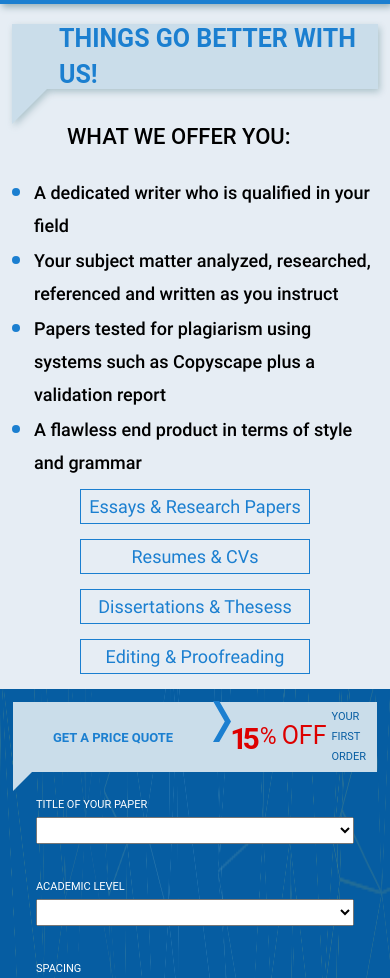
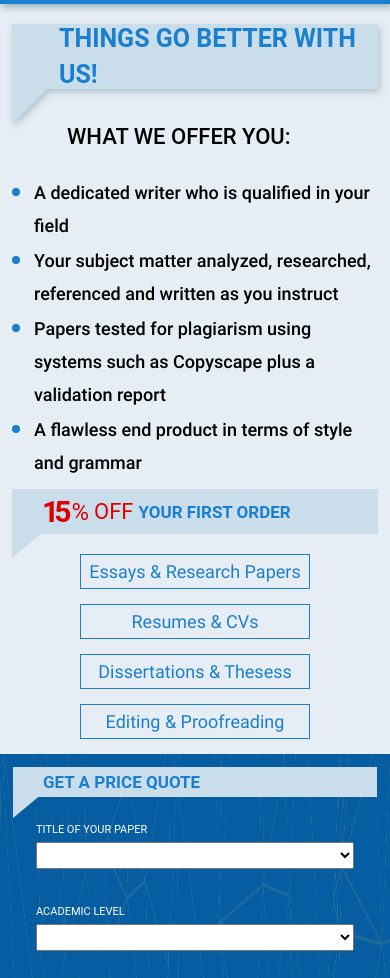
Before and after one commit to dfyreeh/media, a plain HTML site: page index.html in a window 390 px wide. Shown: the part 104-1082 px from the top of the page. Drawn offline with Linux system fonts and the light colour scheme.

Commit message:
11.12.2024

```diff
--- a/index.html
+++ b/index.html
@@ -82,6 +82,9 @@
             </li>
             <li>A flawless end product in terms of style and grammar</li>
           </ul>
+          <div class="price__text price__text-3 baner__price__text col-12 d-block d-sm-none">
+            <h2 class="price__text-3-h2"><span>15</span><span>%</span><span>OFF</span>YOUR FIRST ORDER</h2>
+         </div>
 
           <div class="btn__margen">
             <a href="#" class="btn btn1">Essays & Research Papers</a>
@@ -98,14 +101,13 @@
       <div class="container">
         <div class="row">
           <div class="price__text-container">
-            <div class="price__text col-7">
-              <img src="./img/Arrow.svg" alt="" />
-              <h2>Get a price quote</h2>
-            </div>
-            <div class="OFF col-5">
-              <h2>YOUR FIRST ORDER</h2>
-              <h2><span>15</span><span>%</span><span>OFF</span></h2>
-            </div>
+            <img class="d-none d-sm-block" src="./img/Arrow.svg" alt="">
+             <div class="price__text price__text-2 col-12 col-sm-7">
+                <h2>Get a price quote</h2>
+             </div>
+             <div class="price__text price__text-3 col-5 d-none d-sm-block">
+                <h2 class="price__text-3-h2"><span>15</span><span>%</span><span>OFF</span>YOUR FIRST ORDER</h2>
+             </div>
           </div>
           <div class="row option">
             <label class="label__text" for="">
--- a/style/baner.css
+++ b/style/baner.css
@@ -77,6 +77,22 @@
         text-align: left;
       }
 
+      .baner__price__text{
+        margin-top: 10px;
+        margin-bottom: 10px;
+        position: relative;
+      }
+      .baner__price__text::before {
+        content: "";
+        display: inline-block;
+        width: 0px;
+        height: 0px;
+        border-top: 29px solid #caddea;
+        border-right: 35px solid transparent;
+        position: absolute;
+        top: 40px;
+        left: 0;
+      }
 }
 
 .baner h1::before {
--- a/style/card.css
+++ b/style/card.css
@@ -318,3 +318,31 @@
     margin-bottom: 360px;
   }
 }
+
+@media screen and (max-width: 338px){
+
+  .card-2__img-img-1:hover {
+    content: url(../img/Element4_dark.svg);
+    margin-bottom: 480px;
+  }
+  .card-2__img-img-2:hover {
+    content: url(../img/Element4_dark.svg);
+    margin-bottom: 380px;
+  }
+  .card-2__img-img-3:hover {
+    content: url(../img/Element4_dark.svg);
+    margin-bottom: 480px;
+  }
+  .card-2__img-img-4:hover {
+    content: url(../img/Element4_dark.svg);
+    margin-bottom: 380px;
+  }
+
+}
+
+@media screen and (max-width: 335px) {
+  .card-2__img img {
+    width: 59px;
+  }
+
+}
--- a/style/cards-numbers.css
+++ b/style/cards-numbers.css
@@ -105,7 +105,7 @@
 @media screen and (max-width: 768px) {
   .cards-numbers__h2 h2 {
     font-size: 13px;
-    line-height: 32px;
+    line-height: 13px;
     text-transform: uppercase;
     color: #1b7fd0;
     font-weight: 700;
@@ -134,3 +134,18 @@
   margin-bottom: 7px;
 }
 }
+
+@media screen and (max-width: 335px) {
+
+  .cards-numbers__h2 h2 {
+    font-size: 14px;
+    line-height: 16px;
+    text-transform: uppercase;
+    color: #1b7fd0;
+    font-weight: 700;
+    font-family: "Roboto";
+    text-align: center;
+    margin: 0 auto;
+    z-index: 2;
+}
+}
--- a/style/essay.css
+++ b/style/essay.css
@@ -178,5 +178,5 @@
     color: #000000;
     font-family: "Arial Narrow";
     text-align: left;
+  }
 }
-}
--- a/style/price.css
+++ b/style/price.css
@@ -22,86 +22,191 @@
   position: relative;
 }
 
-.price__text h2::before {
+.price__text-container img {
+  width: 26px;
+  position: absolute;
+  top: 0px;
+  left: 55%;
+}
+
+.price__text {
+  background-color: #caddea;
+  display: flex;
+  align-items: center;
+}
+
+.price__text h2 {
+  display: inline-block;
+  font-size: 22px;
+  text-transform: uppercase;
+  color: #1b7fd0;
+  font-weight: 700;
+  font-family: "Roboto";
+  text-align: left;
+  margin-left: 25px;
+  display: flex;
+  align-items: center;
+}
+
+.price__text span:nth-child(1) {
+  font-size: 49px;
+  letter-spacing: -5px;
+  text-transform: uppercase;
+  color: #dd0000;
+  font-weight: 700;
+  font-family: "Roboto";
+  margin-right: 5px;
+}
+.price__text span:nth-child(2) {
+  font-size: 37px;
+  text-transform: uppercase;
+  color: #dd0000;
+  font-weight: 400;
+  font-family: "Roboto";
+  margin-right: 5px;
+}
+.price__text span:nth-child(3) {
+  font-size: 35px;
+  text-transform: uppercase;
+  color: #dd0000;
+  font-weight: 400;
+  font-family: "Roboto";
+  margin-right: 5px;
+}
+
+.price__text-2::before {
   content: "";
   display: inline-block;
   width: 0px;
   height: 0px;
   border-top: 35px solid #caddea;
   border-right: 35px solid transparent;
-  position: relative;
-  top: 49px;
-  left: -5px;
+  position: absolute;
+  top: 55px;
 }
 
-.price__text {
-  padding: 5px;
-  background-color: #caddea;
+@media screen and (max-width: 991px) {
+  .price__text-3 h2 {
+    font-size: 13px;
+  }
+
+  .price__text-2::before {
+    content: "";
+    display: inline-block;
+    width: 0px;
+    height: 0px;
+    border-top: 35px solid #caddea;
+    border-right: 35px solid transparent;
+    position: absolute;
+    top: 41px;
+  }
+
+  .price__text-container img {
+    width: 21px;
+    position: absolute;
+    top: 0px;
+    left: 55%;
+  }
+  .price__text span:nth-child(1) {
+    font-size: 39px;
+    letter-spacing: -5px;
+    text-transform: uppercase;
+    color: #dd0000;
+    font-weight: 700;
+    font-family: "Roboto";
+    margin-right: 5px;
+  }
+
+  .price__text span:nth-child(2) {
+    font-size: 31px;
+    text-transform: uppercase;
+    color: #dd0000;
+    font-weight: 400;
+    font-family: "Roboto";
+    margin-right: 5px;
+  }
+
+  .price__text span:nth-child(3) {
     font-size: 28px;
+    text-transform: uppercase;
+    color: #dd0000;
+    font-weight: 400;
+    font-family: "Roboto";
+    margin-right: 5px;
+  }
+}
+
+@media screen and (max-width: 767px) {
+  .price__text-container .price__text-3-h2 {
+    font-size: 10px;
+  }
+  .price__text-2::before {
+    content: "";
+    display: inline-block;
+    width: 0px;
+    height: 0px;
+    border-top: 29px solid #caddea;
+    border-right: 35px solid transparent;
+    position: absolute;
+    top: 26px;
+  }
+  .price__text-container img {
+    width: 17px;
+    position: absolute;
+    top: 0px;
+    left: 55%;
+  }
+  .price__text h2 {
+    display: inline-block;
+    font-size: 17px;
     text-transform: uppercase;
     color: #1b7fd0;
     font-weight: 700;
     font-family: "Roboto";
     text-align: left;
-}
-
-.OFF {
-  left: -1;
-  padding: 5px;
-  background-color: #caddea;
+    margin-left: 25px;
     display: flex;
     align-items: center;
-  flex-direction: row-reverse;
-  justify-content: flex-end;
   }
-
-.OFF h2 {
-  text-align: center;
-  font-size: 22px;
-  line-height: 20px;
-  text-transform: uppercase;
-  color: #075da2;
-  font-weight: 400;
-  font-family: "Roboto";
-  text-align: left;
-}
-
-.OFF h2 span:nth-child(1) {
-  padding-right: 5px;
-  position: relative;
-  top: 5px;
-  text-align: center;
-  font-size: 49px;
+  .price__text span:nth-child(1) {
+    font-size: 30px;
     letter-spacing: -5px;
     text-transform: uppercase;
     color: #dd0000;
     font-weight: 700;
     font-family: "Roboto";
+    margin-right: 5px;
   }
-
-.OFF h2 span:nth-child(2) {
-  padding-right: 5px;
-  font-size: 37px;
+  .price__text span:nth-child(2) {
+    font-size: 24px;
     text-transform: uppercase;
     color: #dd0000;
     font-weight: 400;
     font-family: "Roboto";
+    margin-right: 5px;
   }
-
-.OFF h2 span:nth-child(3) {
-  padding-right: 5px;
-  font-size: 35px;
+  .price__text span:nth-child(3) {
+    font-size: 22px;
     text-transform: uppercase;
     color: #dd0000;
     font-weight: 400;
     font-family: "Roboto";
+    margin-right: 5px;
+  }
 }
 
-.price__text-container img {
-  width: 27px;
+@media screen and (max-width: 575px) {
+  .price__text-2::before {
+    content: "";
+    display: inline-block;
+    width: 0px;
+    height: 0px;
+    border-top: 29px solid #caddea;
+    border-right: 35px solid transparent;
     position: absolute;
-  top: 0px;
-  left: 55%;
+    top: 23px;
+    left: 1px;
+  }
 }
 
 .option {
@@ -204,79 +309,13 @@
 }
 
 @media screen and (max-width: 767px) {
-  .price__text {
-    padding: 5px;
-    background-color: #caddea;
-    font-size: 13px;
-    text-transform: uppercase;
-    color: #1b7fd0;
-    font-weight: 700;
-    font-family: "Roboto";
-    text-align: left;
-  }
-  .OFF h2 span:nth-child(1) {
-    padding-right: 5px;
-    position: relative;
-    top: 5px;
-    text-align: center;
-    font-size: 30px;
-    letter-spacing: -5px;
-    text-transform: uppercase;
-    color: #dd0000;
-    font-weight: 700;
-    font-family: "Roboto";
-  }
-  .OFF h2 span:nth-child(2) {
-    padding-right: 5px;
-    font-size: 23px;
-    text-transform: uppercase;
-    color: #dd0000;
-    font-weight: 400;
-    font-family: "Roboto";
-  }
-  .OFF h2 span:nth-child(3) {
-    padding-right: 5px;
-    font-size: 25px;
-    text-transform: uppercase;
-    color: #dd0000;
-    font-weight: 400;
-    font-family: "Roboto";
-  }
-  .OFF h2 {
-    text-align: center;
-    font-size: 11px;
-    line-height: 20px;
-    text-transform: uppercase;
-    color: #075da2;
-    font-weight: 400;
-    font-family: "Roboto";
-    text-align: left;
-  }
-
-  .price__text h2 {
-    height: 34px;
-    padding: 0px;
-    background-color: #caddea;
-    font-size: 13px;
-    text-transform: uppercase;
-    color: #1b7fd0;
-    font-weight: 700;
-    font-family: "Roboto";
-    text-align: left;
-  }
-
   .price__text-container {
     margin: 12px 0 19px;
     padding: 1px;
     display: flex;
     position: relative;
   }
-  .price__text-container img {
-    width: 18px;
-    position: absolute;
-    top: 0px;
-    left: 55%;
-  }
+
   .select {
     width: 100%;
     padding: 4px;
@@ -321,14 +360,23 @@
   }
 }
 
-
-@media screen and (max-width: 574px){
+@media screen and (max-width: 575px) {
   .option {
     margin: 0 0 50px 0;
-    display: grid
-;
+    display: grid;
     grid-template-columns: repeat(1, 1fr);
     gap: 30px;
+  }
+
+  .price__text {
+    padding: 5px;
+    background-color: #caddea;
+    font-size: 28px;
+    text-transform: uppercase;
+    color: #1b7fd0;
+    font-weight: 700;
+    font-family: "Roboto";
+    text-align: left;
   }
   .option-text-2::before {
     content: "";
```
Lines whose indentation alone changed are shown as unchanged.
